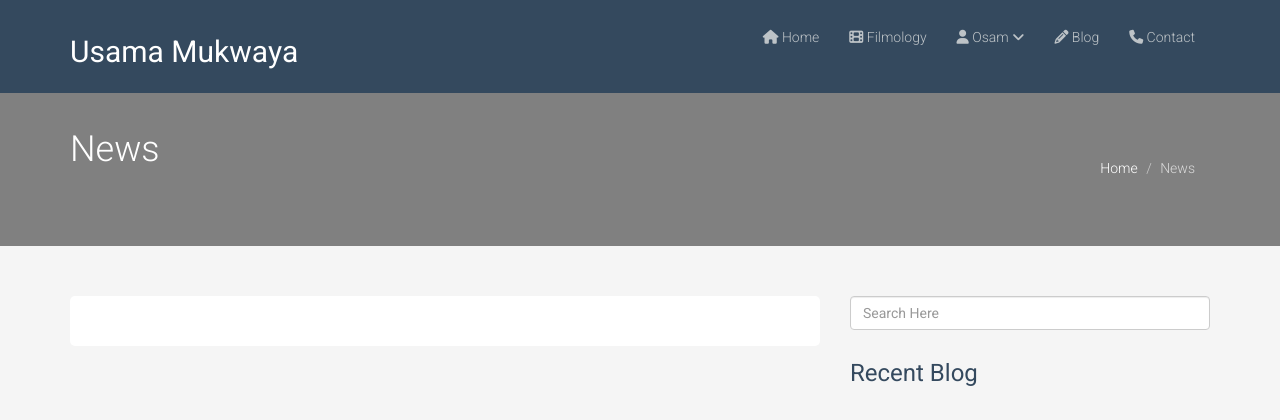
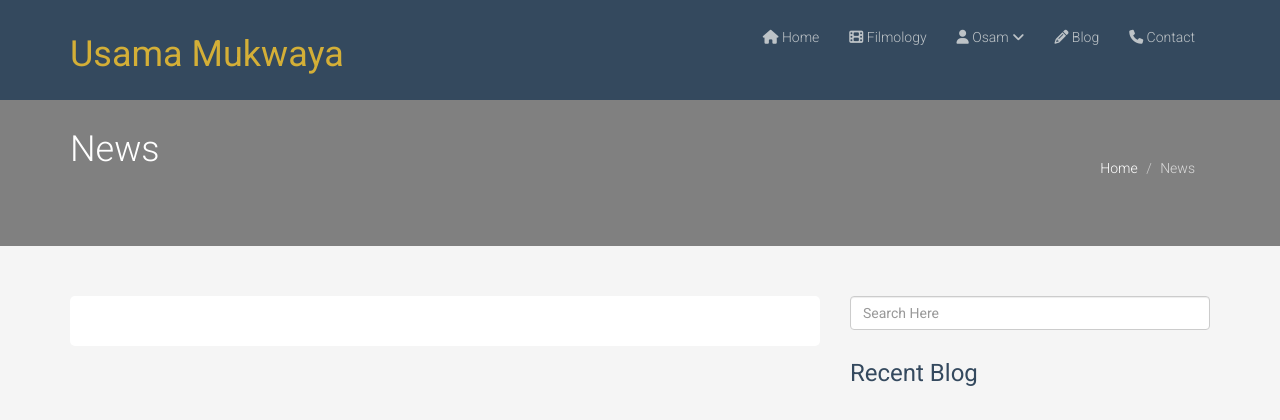
Before and after one commit to DennisDaddy/Usama, a PHP site: page /news.php in a window 1280 px wide. Shown: the top 420 px of the page. Run offline with PHP 8.4, Linux system fonts and the light colour scheme; data that the repository does not hold is empty; some libraries are stand-ins or nearby versions.

Commit message:
change pages header

```diff
--- a/awards.php
+++ b/awards.php
@@ -27,7 +27,7 @@
                     <span class="icon-bar"></span>
                     <span class="icon-bar"></span>
                 </button>
-                <a class="navbar-brand" href="index.php"><h1>Usam Mukwaya</h1></a>
+                <a class="navbar-brand" href="index.php"><h1 style="color: #D4AF37;" >Usama Mukwaya</h1></h1></a>
             </div>
             <div class="collapse navbar-collapse">
                 <ul class="nav navbar-nav navbar-right">
--- a/blog.php
+++ b/blog.php
@@ -36,7 +36,7 @@
                     <span class="icon-bar"></span>
                     <span class="icon-bar"></span>
                 </button>
-                <a class="navbar-brand" href="index.php"><h2>Usama Mukwaya</h2></a>
+                <a class="navbar-brand" href="index.php"><h1 style="color: #D4AF37;" >Usama Mukwaya</h1></h1></a>
             </div>
             <div class="collapse navbar-collapse">
                 <ul class="nav navbar-nav navbar-right">
--- a/blogpages.php
+++ b/blogpages.php
@@ -36,7 +36,7 @@
                     <span class="icon-bar"></span>
                     <span class="icon-bar"></span>
                 </button>
-                <a class="navbar-brand" href="index.php"><h2>Usama Mukwaya</h2></a>
+                <a class="navbar-brand" href="index.php"><h1 style="color: #D4AF37;" >Usama Mukwaya</h1></h1></a>
             </div>
             <div class="collapse navbar-collapse">
                 <ul class="nav navbar-nav navbar-right">
--- a/contact.php
+++ b/contact.php
@@ -27,7 +27,7 @@
                     <span class="icon-bar"></span>
                     <span class="icon-bar"></span>
                 </button>
-                <a class="navbar-brand" href="index.php"><h2>Usama Mukwaya</h2></a>
+                <a class="navbar-brand" href="index.php"><h1 style="color: #D4AF37;" >Usama Mukwaya</h1></h1></a>
             </div>
             <div class="collapse navbar-collapse">
                 <ul class="nav navbar-nav navbar-right">
--- a/filmology.php
+++ b/filmology.php
@@ -27,7 +27,7 @@
                     <span class="icon-bar"></span>
                     <span class="icon-bar"></span>
                 </button>
-                <a class="navbar-brand" href="index.php"><h1>Usama Mukwaya</h1></a>
+                <a class="navbar-brand" href="index.php"><h1 style="color: #D4AF37;" >Usama Mukwaya</h1></h1></a>
             </div>
             <div class="collapse navbar-collapse">
                 <ul class="nav navbar-nav navbar-right">
--- a/gallery.php
+++ b/gallery.php
@@ -27,7 +27,7 @@
                     <span class="icon-bar"></span>
                     <span class="icon-bar"></span>
                 </button>
-                <a class="navbar-brand" href="index.php"><h2>Usama Mukwaya</h2></a>
+                <a class="navbar-brand" href="index.php"><h1 style="color: #D4AF37;" >Usama Mukwaya</h1></h1></a>
             </div>
             <div class="collapse navbar-collapse">
                 <ul class="nav navbar-nav navbar-right">
--- a/news.php
+++ b/news.php
@@ -39,7 +39,7 @@
                     <span class="icon-bar"></span>
                     <span class="icon-bar"></span>
                 </button>
-                <a class="navbar-brand" href="index.php"><h2>Usama Mukwaya</h2></a>
+                <a class="navbar-brand" href="index.php"><h1 style="color: #D4AF37;" >Usama Mukwaya</h1></h1></a>
             </div>
             <div class="collapse navbar-collapse">
                 <ul class="nav navbar-nav navbar-right">
--- a/newspages.php
+++ b/newspages.php
@@ -36,7 +36,7 @@
                     <span class="icon-bar"></span>
                     <span class="icon-bar"></span>
                 </button>
-                <a class="navbar-brand" href="index.php"><h2>Usama Mukwaya</h2></a>
+                <a class="navbar-brand" href="index.php"><h1 style="color: #D4AF37;" >Usama Mukwaya</h1></h1></a>
             </div>
             <div class="collapse navbar-collapse">
                 <ul class="nav navbar-nav navbar-right">
```
